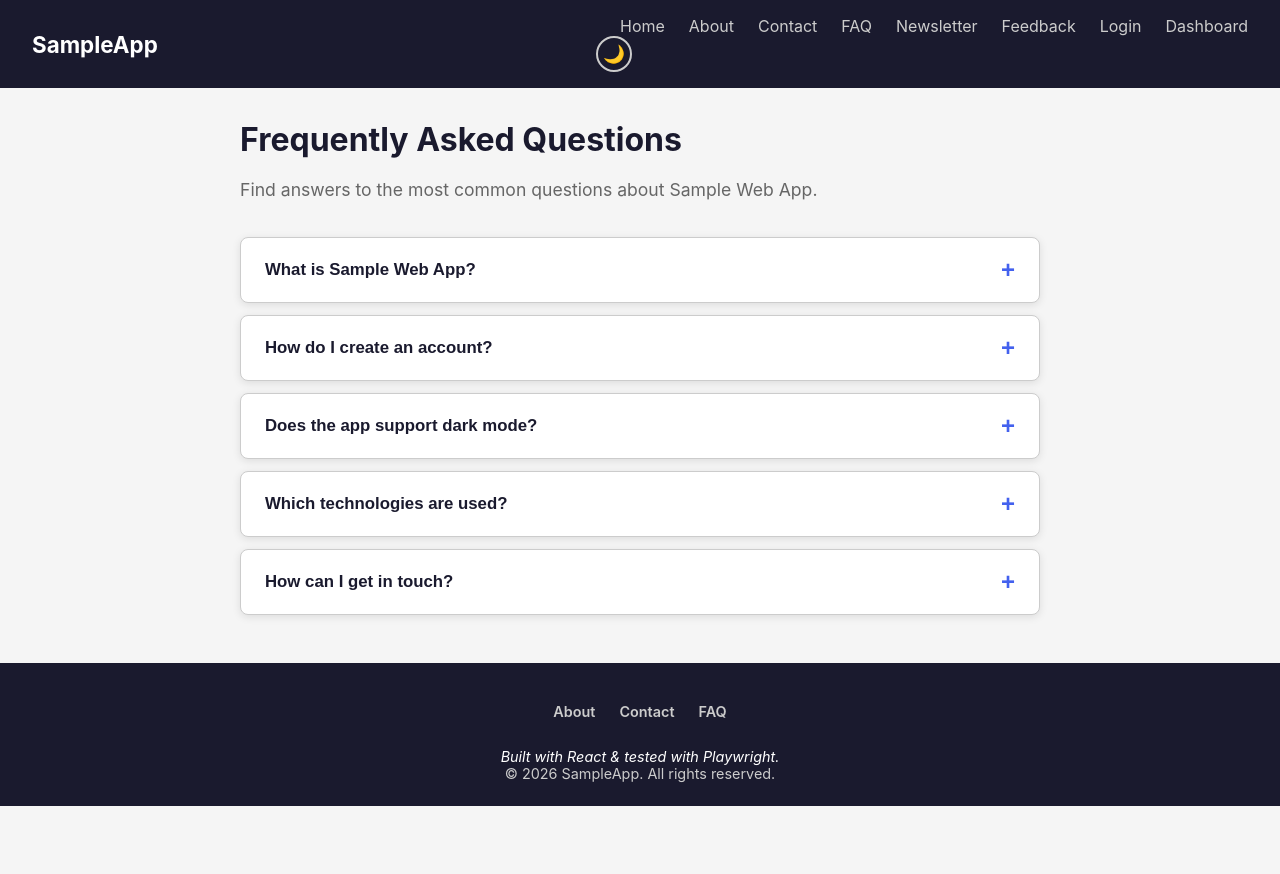
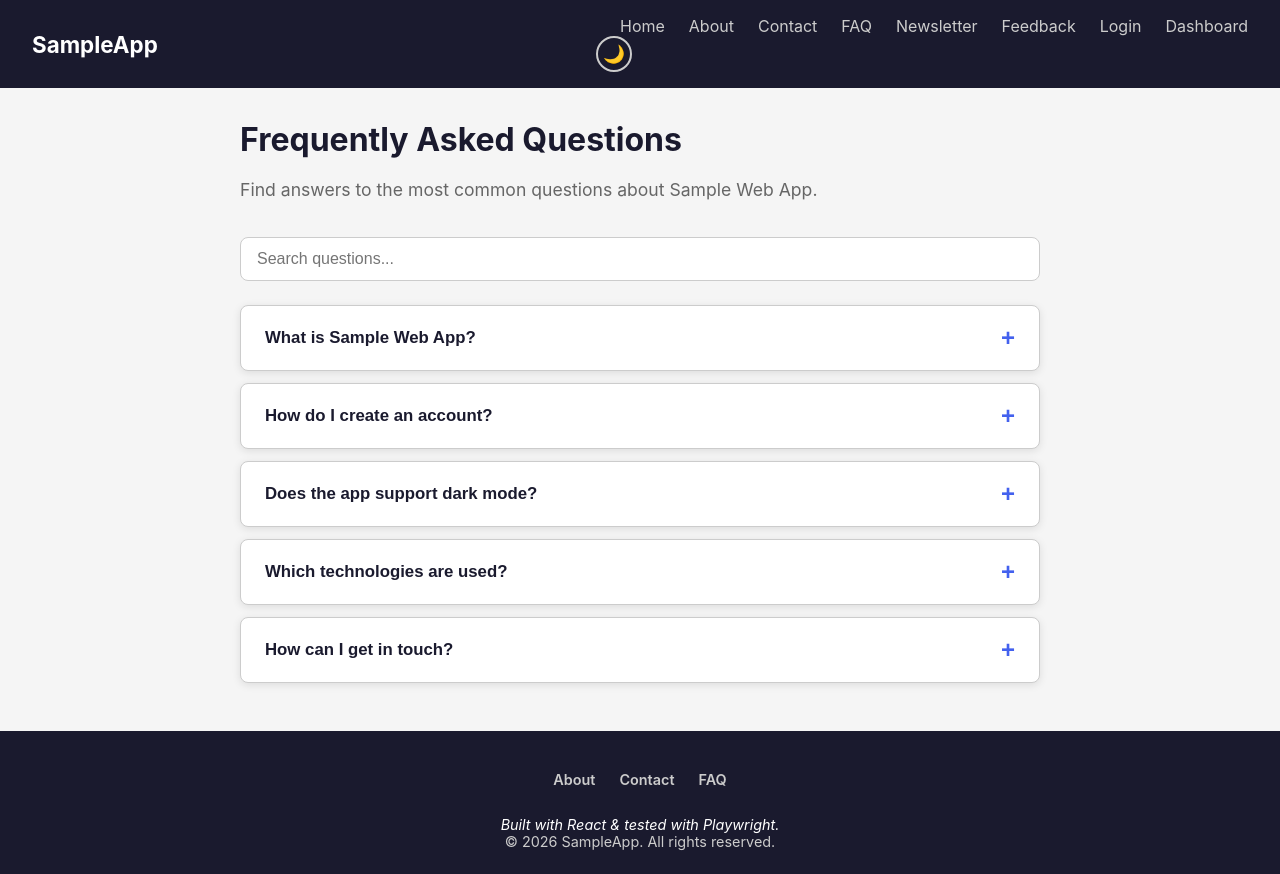
Before and after one commit to microsoft/sample-webapp, a React (Create React App) app: page /faq in a window 1280 px wide. Before the commit the page ends 806 px from the top, so only its background shows below. Built offline with nearby package versions, Linux system fonts and the light colour scheme.

Commit message:
Add search filter to FAQ page

```diff
--- a/src/pages/FAQ.css
+++ b/src/pages/FAQ.css
@@ -8,6 +8,43 @@
   line-height: 1.7;
   font-size: 1.1rem;
   color: var(--color-text-secondary);
+}
+
+.faq-search {
+  margin-bottom: 1.5rem;
+}
+
+.faq-search-input {
+  width: 100%;
+  padding: 0.75rem 1rem;
+  font-size: 1rem;
+  border: 1px solid var(--color-border);
+  border-radius: 8px;
+  background: var(--color-input-bg);
+  color: var(--color-text);
+  box-sizing: border-box;
+}
+
+.faq-search-input:focus {
+  outline: none;
+  border-color: var(--color-primary);
+}
+
+.faq-empty {
+  color: var(--color-text-secondary);
+  font-style: italic;
+}
+
+.visually-hidden {
+  position: absolute;
+  width: 1px;
+  height: 1px;
+  padding: 0;
+  margin: -1px;
+  overflow: hidden;
+  clip: rect(0, 0, 0, 0);
+  white-space: nowrap;
+  border: 0;
 }
 
 .faq-list {
--- a/src/pages/FAQ.js
+++ b/src/pages/FAQ.js
@@ -31,10 +31,20 @@ const faqs = [
 
 function FAQ() {
   const [openIndex, setOpenIndex] = useState(null);
+  const [query, setQuery] = useState('');
 
   const toggle = (index) => {
     setOpenIndex((current) => (current === index ? null : index));
   };
+
+  const normalizedQuery = query.trim().toLowerCase();
+  const filteredFaqs = normalizedQuery
+    ? faqs.filter(
+        (faq) =>
+          faq.question.toLowerCase().includes(normalizedQuery) ||
+          faq.answer.toLowerCase().includes(normalizedQuery)
+      )
+    : faqs;
 
   return (
     <div className="faq">
@@ -43,8 +53,31 @@ function FAQ() {
         Find answers to the most common questions about Sample Web App.
       </p>
 
+      <div className="faq-search">
+        <label htmlFor="faq-search-input" className="visually-hidden">
+          Search questions
+        </label>
+        <input
+          id="faq-search-input"
+          type="search"
+          className="faq-search-input"
+          placeholder="Search questions..."
+          value={query}
+          onChange={(e) => {
+            setQuery(e.target.value);
+            setOpenIndex(null);
+          }}
+          aria-label="Search questions"
+        />
+      </div>
+
+      {filteredFaqs.length === 0 ? (
+        <p className="faq-empty" role="status">
+          No questions match &quot;{query.trim()}&quot;.
+        </p>
+      ) : (
         <ul className="faq-list">
-        {faqs.map((faq, index) => {
+          {filteredFaqs.map((faq, index) => {
             const isOpen = openIndex === index;
             const panelId = `faq-panel-${index}`;
             const buttonId = `faq-button-${index}`;
@@ -78,6 +111,7 @@ function FAQ() {
             );
           })}
         </ul>
+      )}
     </div>
   );
 }
```
Lines whose indentation alone changed are shown as unchanged.
